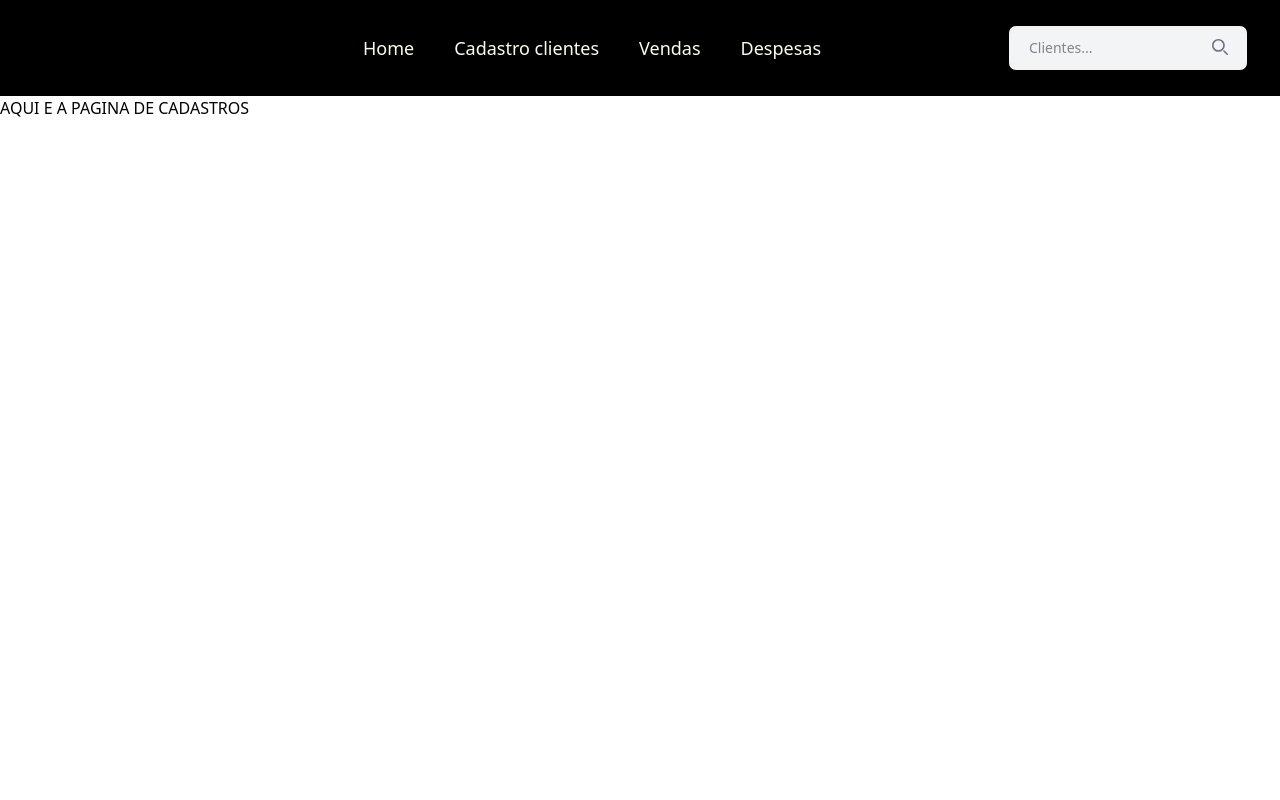
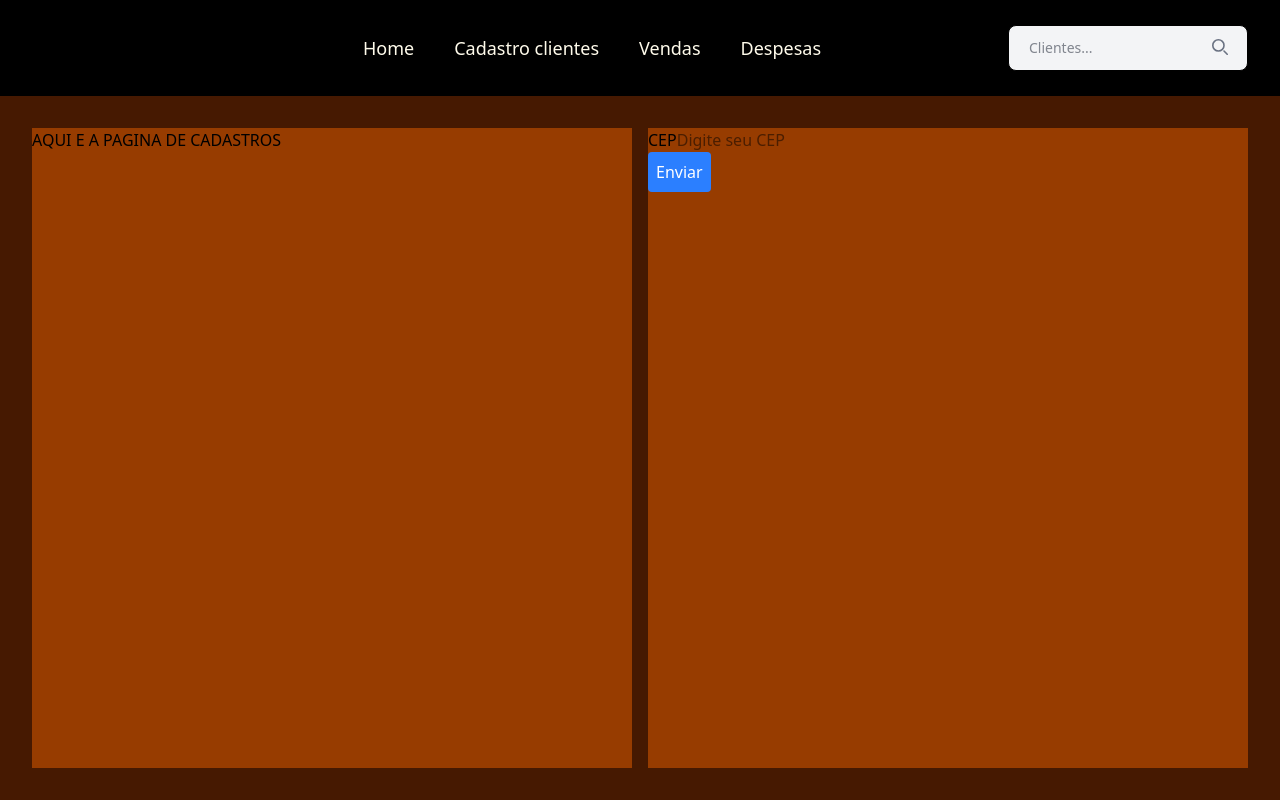
Before and after one commit to LeonardoLobas/Gest-o, a React (Vite) app: page /CadastroCliente in a window 1280 px wide. Built offline with nearby package versions, Linux system fonts and the light colour scheme.

Commit message:
Adicionar validação de formulário com react-hook-form e zod; integrar API para validação de CEP e CPF na página de Cadastro de Clientes

```diff
--- a/package.json
+++ b/package.json
@@ -10,12 +10,16 @@
     "preview": "vite preview"
   },
   "dependencies": {
+    "@hookform/resolvers": "^4.1.2",
     "@tailwindcss/vite": "^4.0.6",
+    "axios": "^1.8.1",
     "framer-motion": "^12.4.7",
     "react": "^19.0.0",
     "react-day-picker": "^9.5.1",
     "react-dom": "^19.0.0",
-    "react-router-dom": "^7.1.5"
+    "react-hook-form": "^7.54.2",
+    "react-router-dom": "^7.1.5",
+    "zod": "^3.24.2"
   },
   "devDependencies": {
     "@eslint/js": "^9.19.0",
--- a/src/Components/CadastroClientes.tsx
+++ b/src/Components/CadastroClientes.tsx
@@ -1,7 +1,87 @@
+import { useForm } from "react-hook-form";
+import { zodResolver } from "@hookform/resolvers/zod";
+import { z } from "zod";
+import axios from "axios";
+
+const validationCEP = async (cep: string) => {
+    try {
+        const response = await axios.get(
+            `https://brasilapi.com.br/api/cep/v2/${cep}`
+        );
+        console.log(response);
+        return response.data ? true : false;
+    } catch {
+        return false;
+    }
+};
+
+const validationCPF = (cpf: string) => {
+    const regexCpf = /^\d{3}\.\d{3}\.\d{3}-\d{2}$/;
+    return regexCpf.test(cpf);
+};
+
+const registrationScheme = z.object({
+    nome: z.string().min(8, "O nome deve ter pelos menos 8 caracteres"),
+    telefone: z.string().min(10, "telefone inválido"),
+    cpf: z.string().refine(validationCPF, {
+        message: "CPF inválido. Use o formato xxx.xxx.xxx-xx",
+    }),
+    cep: z
+        .string()
+        .min(8, "CEP deve ter 8 caracteres")
+        .refine(async (cep) => await validationCEP(cep), {
+            message: "CEP inválido",
+        }),
+    endereco: z.object({
+        rua: z.string().min(5, "A rua deve ter pelo menos 5 caracteres"),
+        numero: z.string().min(1, "O número é obrigatório"),
+        bairro: z.string().min(3, "O bairro deve ter pelo menos 3 caracteres"),
+        cidade: z.string().min(3, "A cidade deve ter pelo menos 3 caracteres"),
+        estado: z.string().min(2, "O estado deve ter 2 caracteres"),
+    }),
+});
+
+type FormData = z.infer<typeof registrationScheme>;
+
 const CadastroClientes = () => {
+    const {
+        register,
+        handleSubmit,
+        formState: { errors },
+    } = useForm<FormData>({
+        resolver: zodResolver(registrationScheme),
+    });
+
+    const submit = (data: FormData) => {
+        alert(data);
+    };
+
     return (
-        <div>
-            <h1>AQUI E A PAGINA DE CADASTROS</h1>
+        <div className="grid grid-cols-2 gap-4 p-8 bg-amber-950 flex-1 ">
+            <div className="bg-amber-800">AQUI E A PAGINA DE CADASTROS</div>
+            <form onSubmit={handleSubmit(submit)} className="bg-amber-800">
+                <div>
+                    <label htmlFor="cep">CEP</label>
+                    <input
+                        {...register("cep")}
+                        type="text"
+                        id="cep"
+                        placeholder="Digite seu CEP"
+                        onSubmit={handleSubmit(submit)}
+                    />
+                    {errors.cep && (
+                        <span className="text-red-500">
+                            {errors.cep.message}
+                        </span>
+                    )}
+                </div>
+                <button
+                    className="p-2 bg-blue-500 cursor-pointer text-white rounded"
+                    type="submit"
+                >
+                    Enviar
+                </button>
+            </form>
         </div>
     );
 };
```
Also changed, not shown: 1 other file (tests, documents, lock files or other folders).
